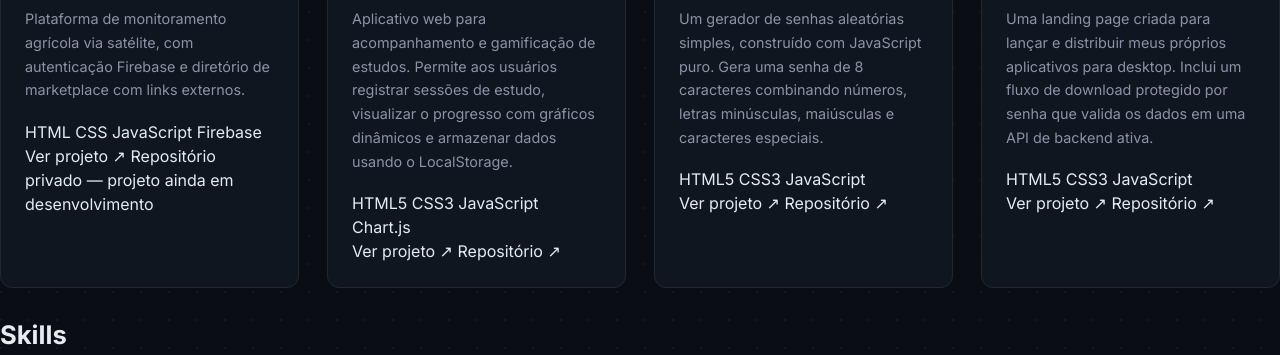
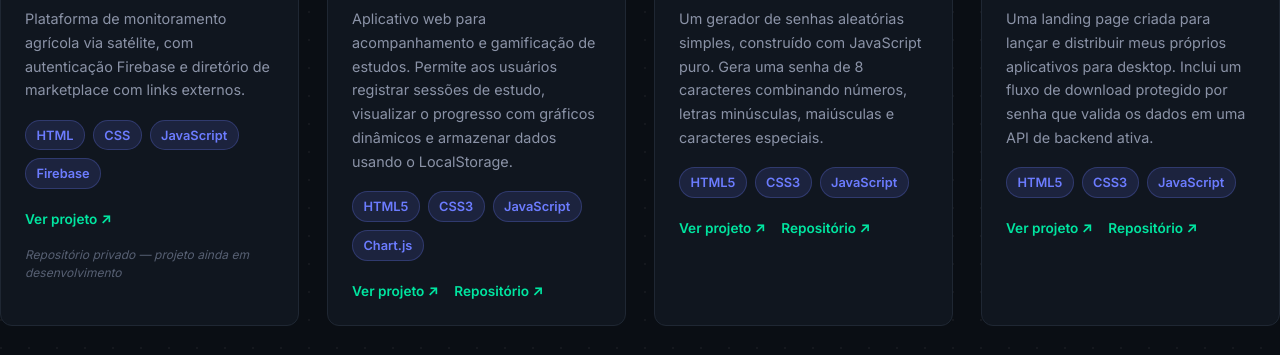
Before and after one commit to Fredson-Sy/Portfolio, a plain HTML site: page portfolio/index.html in a window 1280 px wide. Shown: the part 1389-1744 px from the top of the page. Drawn offline with Linux system fonts and the light colour scheme.

Commit message:
Adiciona estilos para tags de tecnologia e links de projetos

```diff
--- a/portfolio/css/style.css
+++ b/portfolio/css/style.css
@@ -344,3 +344,53 @@ header.scrolled {
   line-height: 1.65;
   margin-bottom: 1.1rem;
 }
+
+.tech-tags {
+  display: flex;
+  flex-wrap: wrap;
+  gap: 0.5rem;
+  margin-bottom: 1.25rem;
+}
+
+.tech-tags span {
+  font-size: 0.8rem;
+  font-weight: 600;
+  color: var(--indigo);
+  background: var(--indigo-soft);
+  border: 1px solid #6c7cff40;
+  padding: 0.3rem 0.65rem;
+  border-radius: 999px;
+  transition: transform var(--fast), background var(--fast);
+}
+
+.tech-tags span:fover {
+  transform: translateY(2px);
+  background: #6c7cffcc;
+}
+
+.project-links {
+  display: flex;
+  flex-wrap: wrap;
+  align-items: center;
+  gap: 1rem;
+  font-size: 0.85rem;
+}
+
+.project-links a {
+  color: var(--mint);
+  font-weight: 600;
+  position: relative;
+  transition: transform var(--fast);
+  display: inline-block;
+}
+
+.project-links:hover {
+  transform: translateX(3px);
+  color: var(--text);
+}
+
+.project-note {
+  color: var(--text-dim);
+  font-size: 0.75rem;
+  font-style: italic;
+}
```
